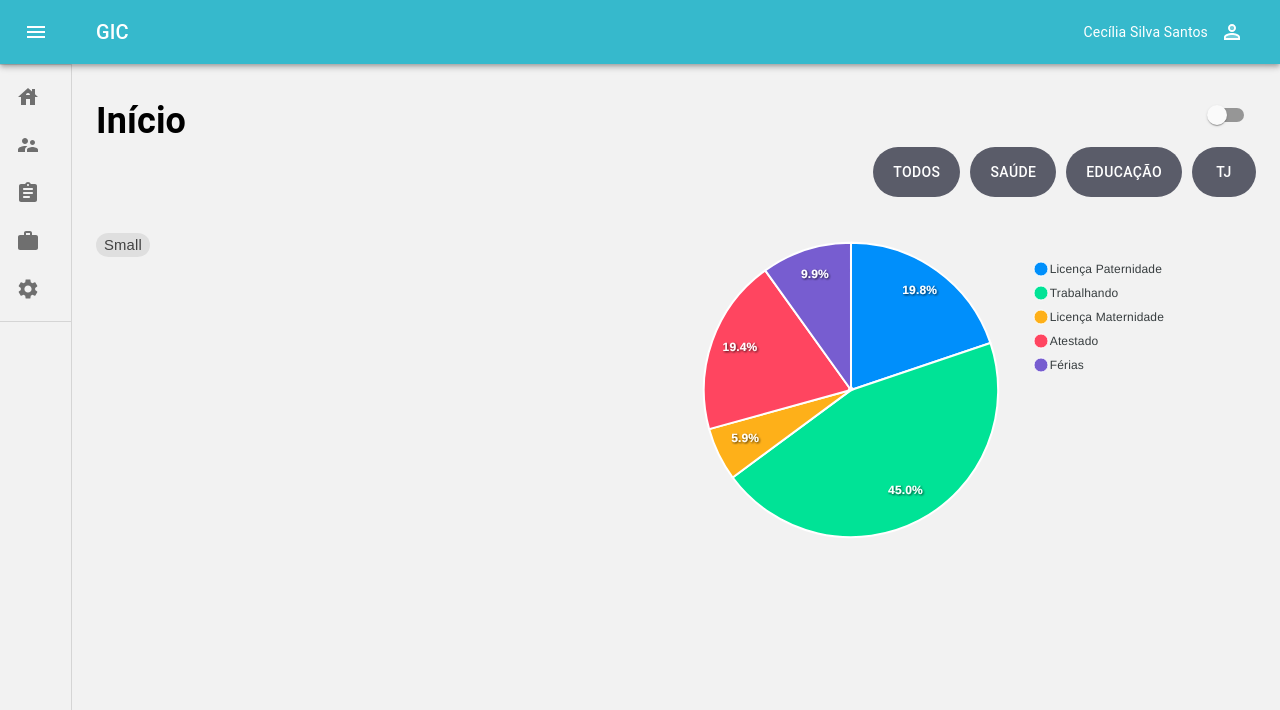
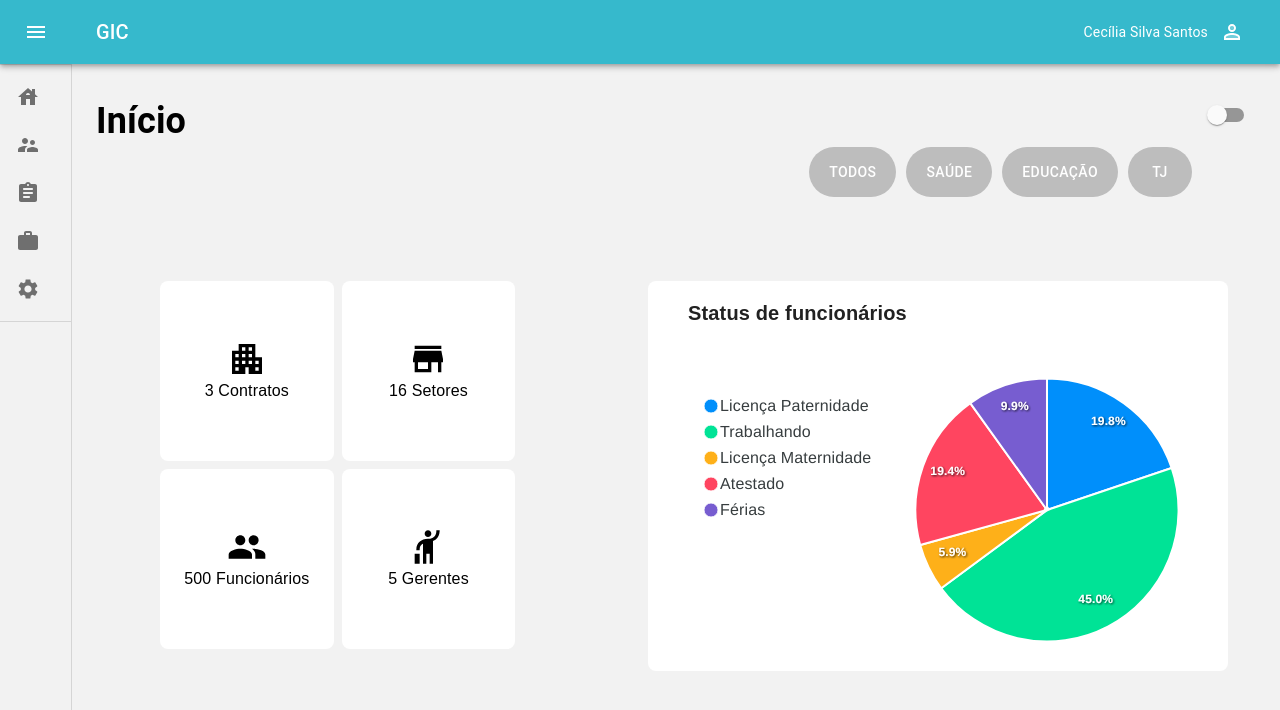
Before and after one commit to ketlen-Batista/gerenciador-front-end, a React (Vite) app: page /gerenciador-gic in a window 1280 px wide. Shown: the top 710 px of the page. Built offline with nearby package versions, Linux system fonts and the light colour scheme; the HTML template or start-up script is replaced by a standard one.

Commit message:
chore: add graphics home

```diff
--- a/src/components/ButtonFilter/styles.ts
+++ b/src/components/ButtonFilter/styles.ts
@@ -1,9 +1,11 @@
 import Button from '@material-ui/core/Button';
 import styled from 'styled-components';
 
+import { colors } from '@styles/colors';
+
 export const ButtonClick = styled(Button)`
   display: flex;
-  background: var(--Dark) !important;
+  background: ${colors.text.disabled} !important;
   width: auto;
   height: 50px;
   border-radius: 250px !important;
--- a/src/pages/HomePage/index.tsx
+++ b/src/pages/HomePage/index.tsx
@@ -1,18 +1,52 @@
 import React from 'react';
 
+import ApartmentIcon from '@mui/icons-material/Apartment';
+import GroupIcon from '@mui/icons-material/Group';
+import HailIcon from '@mui/icons-material/Hail';
+import StoreIcon from '@mui/icons-material/Store';
 import { Box, Chip, Grid } from '@mui/material';
+import { colors } from '@src/styles/colors';
 import DefaultPage from '@src/templates/DefaultPage';
-import { setores } from '@src/utils/constants';
+import { sectorsData, setores } from '@src/utils/constants';
 import Chart from 'react-apexcharts';
 
 import ButtonFilter from '@src/components/ButtonFilter';
+import Typography from '@src/components/Typography';
 
 const HomePage = () => {
-  var options = {
+  // const options = {
+  //   series: [44, 100, 13, 43, 22],
+  //   chart: {
+  //     width: 400,
+  //     type: 'pie',
+  //   },
+  //   labels: [
+  //     'Licença Paternidade',
+  //     'Trabalhando',
+  //     'Licença Maternidade',
+  //     'Atestado',
+  //     'Férias',
+  //   ],
+  //   legend: {
+  //     show: true, // Ocultar legenda padrão
+  //   },
+  //   responsive: [
+  //     {
+  //       breakpoint: 480,
+  //       options: {
+  //         chart: {
+  //           width: 300,
+  //         },
+  //       },
+  //     },
+  //   ],
+  // };
+
+  const options = {
     series: [44, 100, 13, 43, 22],
     chart: {
-      width: 400,
       type: 'pie',
+      width: 500,
     },
     labels: [
       'Licença Paternidade',
@@ -21,15 +55,24 @@ const HomePage = () => {
       'Atestado',
       'Férias',
     ],
+    colors: ['#008FFB', '#00E396', '#FEB019', '#FF4560', '#775DD0'],
+    legend: {
+      show: true,
+      showForSingleSeries: false,
+      showForNullSeries: true,
+      showForZeroSeries: true,
+      position: 'left',
+      horizontalAlign: 'center',
+      verticalAlign: 'middle',
+      fontSize: '16px',
+      fontWeight: 400,
+    },
     responsive: [
       {
         breakpoint: 480,
         options: {
           chart: {
-            width: 400,
-          },
-          legend: {
-            position: 'bottom',
+            width: 300,
           },
         },
       },
@@ -38,7 +81,7 @@ const HomePage = () => {
 
   return (
     <DefaultPage pageTitle="Início">
-      <Grid container spacing={2}>
+      <Grid container spacing={2} px={8}>
         <Grid item xs={12}>
           <Box display="flex" flexDirection="row" justifyContent="flex-end">
             {setores?.map((item) => (
@@ -47,17 +90,72 @@ const HomePage = () => {
           </Box>
         </Grid>
 
-        <Grid item xs={6}>
-          <Chip label="Small" size="small" />
+        <Grid item xs={6} p={10} mt={6}>
+          <Grid container spacing={1}>
+            {sectorsData &&
+              sectorsData.map((item) => (
+                <Grid item xs={5}>
+                  <Box
+                    bgcolor={colors.basic.white}
+                    display="flex"
+                    alignItems="center"
+                    justifyContent="center"
+                    height="180px"
+                    borderRadius={2}
+                    flexDirection="column"
+                    color={colors.basic.black}
+                  >
+                    {item.value?.toLowerCase() === 'sector' && (
+                      <ApartmentIcon color="inherit" fontSize="large" />
+                    )}
+                    {item.value?.toLowerCase() === 'section' && (
+                      <StoreIcon color="inherit" fontSize="large" />
+                    )}
+                    {item.value?.toLowerCase() === 'employee' && (
+                      <GroupIcon color="inherit" fontSize="large" />
+                    )}
+                    {item.value?.toLowerCase() === 'manager' && (
+                      <HailIcon color="inherit" fontSize="large" />
+                    )}
+                    <Typography>
+                      {item.quantity > 1
+                        ? `${item.quantity} ${item.namePlural}`
+                        : `${item.quantity} ${item.nameSingular}`}
+                    </Typography>
+                  </Box>
+                </Grid>
+              ))}
+          </Grid>
         </Grid>
 
-        <Grid item xs={6}>
+        <Grid
+          item
+          xs={6}
+          mt={6}
+          display="flex"
+          justifyContent="center"
+          // alignItems="center"
+        >
+          <Box
+            display="flex"
+            flexDirection="column"
+            bgcolor={colors.basic.white}
+            borderRadius={2}
+            height={'390px'}
+            px={5}
+            pt={2}
+          >
+            <Typography variant="h6" fontWeight={600} mb={5}>
+              Status de funcionários
+            </Typography>
+
             <Chart
               options={options}
               series={options.series}
               type="pie"
               width={500}
             />
+          </Box>
         </Grid>
       </Grid>
     </DefaultPage>
--- a/src/pages/SettingsPage/SectorSettings/Table/index.jsx
+++ b/src/pages/SettingsPage/SectorSettings/Table/index.jsx
@@ -23,8 +23,8 @@ function Table() {
       registration: '01',
       dateOfBirth: '01-01-1990',
       office: 'Gerente',
-      sector: 'Postinho 1',
-      section: 'Educação',
+      section: 'Postinho 1',
+      sector: 'Educação',
       status: 'Ativa',
       employees: '3',
     },
@@ -38,8 +38,8 @@ function Table() {
       registration: '02',
       dateOfBirth: '02-01-1990',
       office: 'Diretor',
-      sector: 'Postinho 2',
-      section: 'Saúde',
+      section: 'Postinho 2',
+      sector: 'Saúde',
       status: 'licença a maternidade',
       employees: '2',
     },
@@ -53,8 +53,8 @@ function Table() {
       registration: '03',
       dateOfBirth: '07-01-1980',
       office: 'Auxiliar de serviços Gerais',
-      sector: 'Postinho 3',
-      section: 'TJ',
+      section: 'Postinho 3',
+      sector: 'TJ',
       status: 'Ativa',
       employees: '1',
     },
--- a/src/utils/constants.ts
+++ b/src/utils/constants.ts
@@ -132,3 +132,30 @@ export const permissionsNames = [
     ],
   },
 ];
+
+export const sectorsData = [
+  {
+    quantity: 3,
+    namePlural: 'Contratos',
+    nameSingular: 'Contrato',
+    value: 'sector',
+  },
+  {
+    quantity: 16,
+    nameSingular: 'Setor',
+    namePlural: 'Setores',
+    value: 'section',
+  },
+  {
+    quantity: 500,
+    nameSingular: 'Funcionário',
+    namePlural: 'Funcionários',
+    value: 'employee',
+  },
+  {
+    quantity: 5,
+    nameSingular: 'Gerente',
+    namePlural: 'Gerentes',
+    value: 'manager',
+  },
+];
```
Lines whose indentation alone changed are shown as unchanged.
